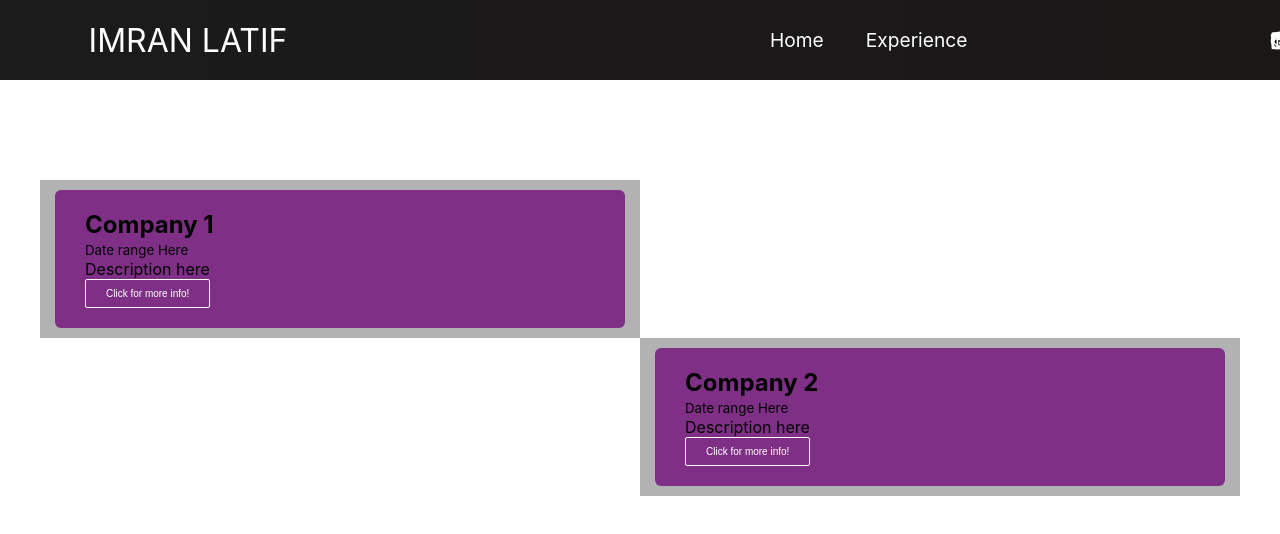
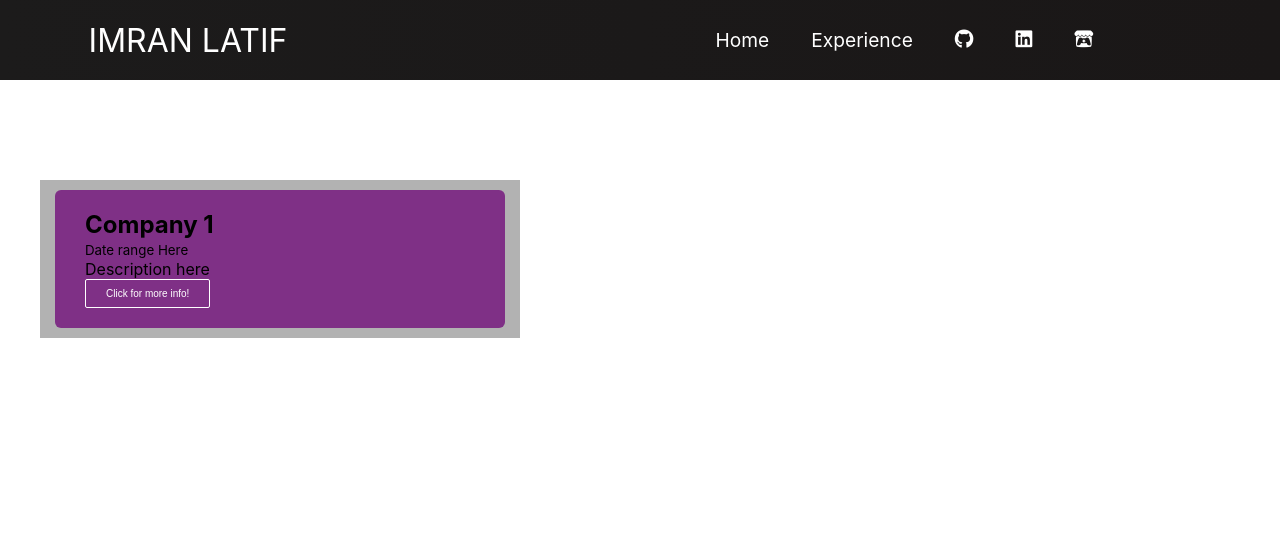
Before and after one commit to imran1503/IL_Web_Resume, a React (Create React App) app in the folder resume/: page /experience in a window 1280 px wide. Shown: the top 534 px of the page. Built offline with nearby package versions, Linux system fonts and the light colour scheme.

Commit message:
Revert "Iterating Timeline"
This reverts commit 14d733fccc40e878a38c55cf1832be44b7ad60c4.

```diff
--- a/resume/src/Components/Timeline.css
+++ b/resume/src/Components/Timeline.css
@@ -13,7 +13,7 @@
 .container{
     padding: 10px 15px;
     position: relative;
-    width: 50%;
+    width: 40%;
     background: rgba(0,0,0,0.3);
 }
 
@@ -25,20 +25,6 @@
     font-size: 15 px ;
 }
 
-.right-container{
-    left:50%;
-
+.Button .hero-btns{
+    text-size: 10px;
 }
-
-.left-container{
-    left:0;
-}
-
-.container img, i{
-    position: absolute;
-    width: 40px;
-    border-radius: 50%;
-    right: -20px;
-    top: 32px;
-    z-index: 10;
-}
--- a/resume/src/Components/Timeline.js
+++ b/resume/src/Components/Timeline.js
@@ -8,22 +8,9 @@ function Timeline(){
         <body className='body'>
 
             <div className='Timeline'>
-                <div className='container left-container'>
+                <div className='container'>
                     <div className='text-box'>
                         <h2>Company 1 </h2>
-                        <small>Date range Here</small>
-                        <p>Description here</p>
-                        <Button className='hero-btns' buttonStyle={"btn--outline"} buttonSize={'btn-small'} MyLink={
-                            "https://drive.google.com/file/d/1IvEfbMABQE1N9YbAoIp5nBFwhMw95CRG/view?usp=drive_link"
-                            }
-                        >
-                            Click for more info!
-                        </Button>
-                    </div>
-                </div>
-                <div className='container right-container'>
-                    <div className='text-box'>
-                        <h2>Company 2 </h2>
                         <small>Date range Here</small>
                         <p>Description here</p>
                         <Button className='hero-btns' buttonStyle={"btn--outline"} buttonSize={'btn-small'} MyLink={
```
Also changed, not shown: resume/public/images/MECLogo.png (deleted).
